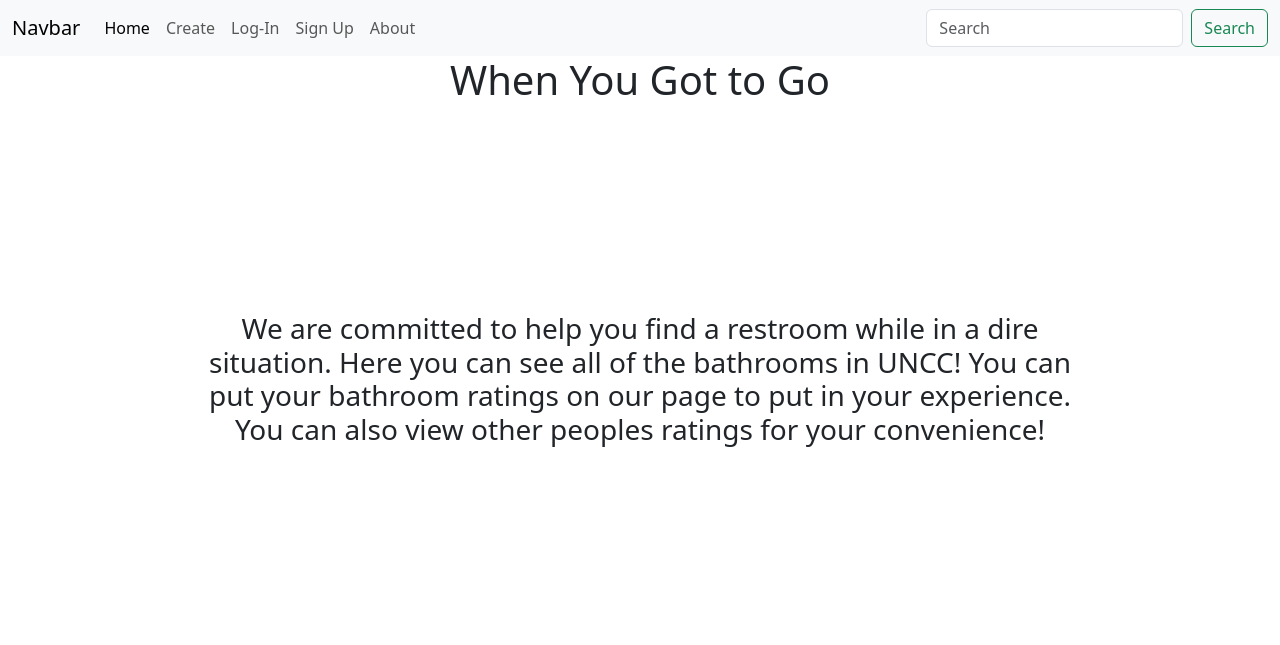
After one commit to mustafaap/Niners-United-Classroom-Tracker-ITSC-3155-Final-Project, a Flask app: page /about in a window 1280 px wide. The commit adds this page. Shown: the top 645 px of the page. Run offline with Flask 2, Linux system fonts and the light colour scheme.

Commit message:
Initial about commit

```diff
--- a/app.py
+++ b/app.py
@@ -17,3 +17,7 @@ def display_sign_up_page():
 @app.get('/login')
 def login():
     return render_template('login.html')
+
+@app.get('/about')
+def about():
+    return render_template('about.html')
--- a/templates/_layout.html
+++ b/templates/_layout.html
@@ -32,7 +32,7 @@
                 <a class="nav-link" href="/signup">Sign Up</a>
               </li>
               <li class="nav-item">
-                <a class="nav-link" href="#">About</a>
+                <a class="nav-link" href="/about">About</a>
               </li>
             </ul>
             <form class="d-flex" role="search">
--- /dev/null
+++ b/templates/about.html
@@ -0,0 +1,11 @@
+{% extends '_layout.html' %}
+{% block title %} About {% endblock %}
+
+{% block body %}
+<!--About Page-->
+<div class="text-center">
+    <h1>When You Got to Go</h1>
+    <h3 style="padding: 200px;">We are committed to help you find a restroom while in a dire situation. Here you can see all of the bathrooms in UNCC! You can put your bathroom ratings on our page to put in your experience. You can also view other peoples ratings for your convenience!</h3>
+</div>
+
+{% endblock %}
```
